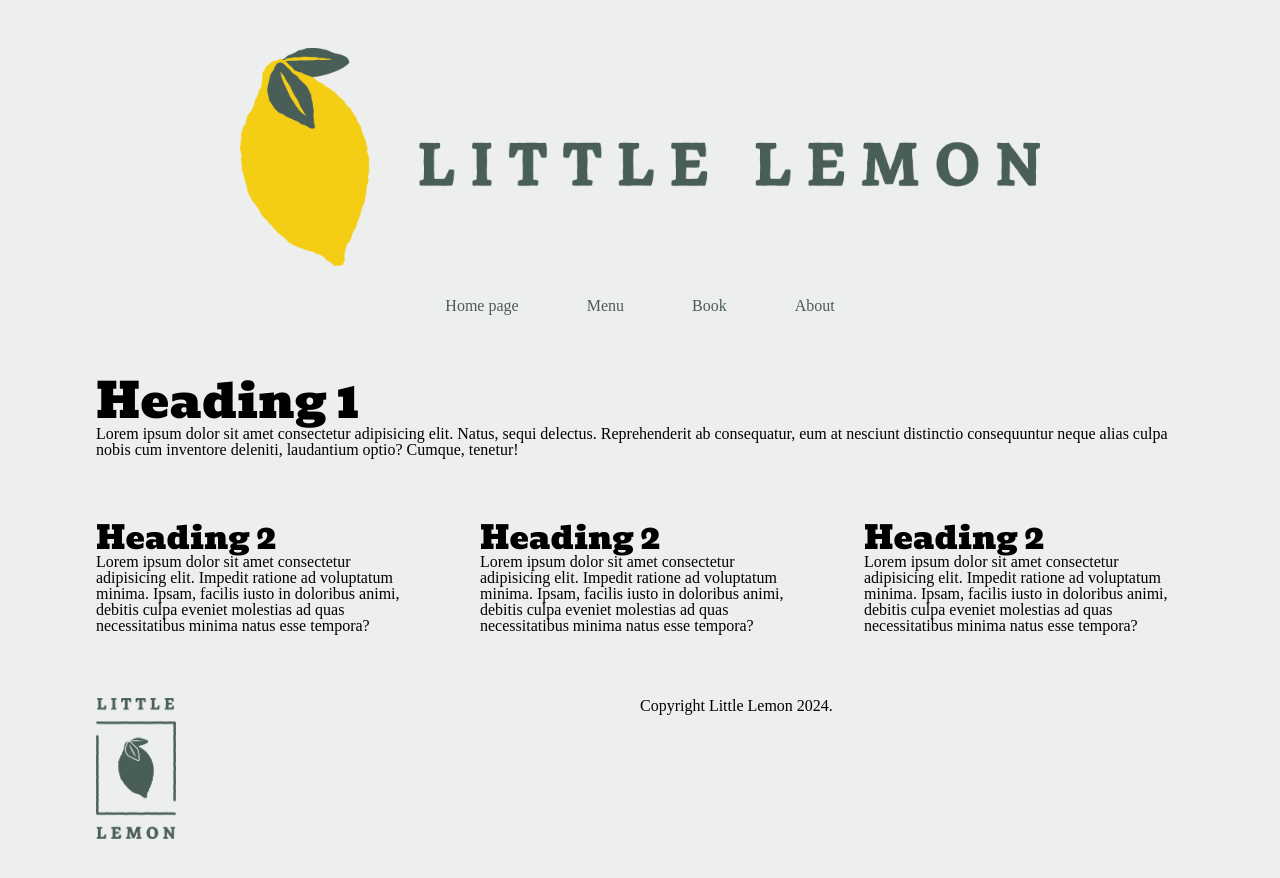
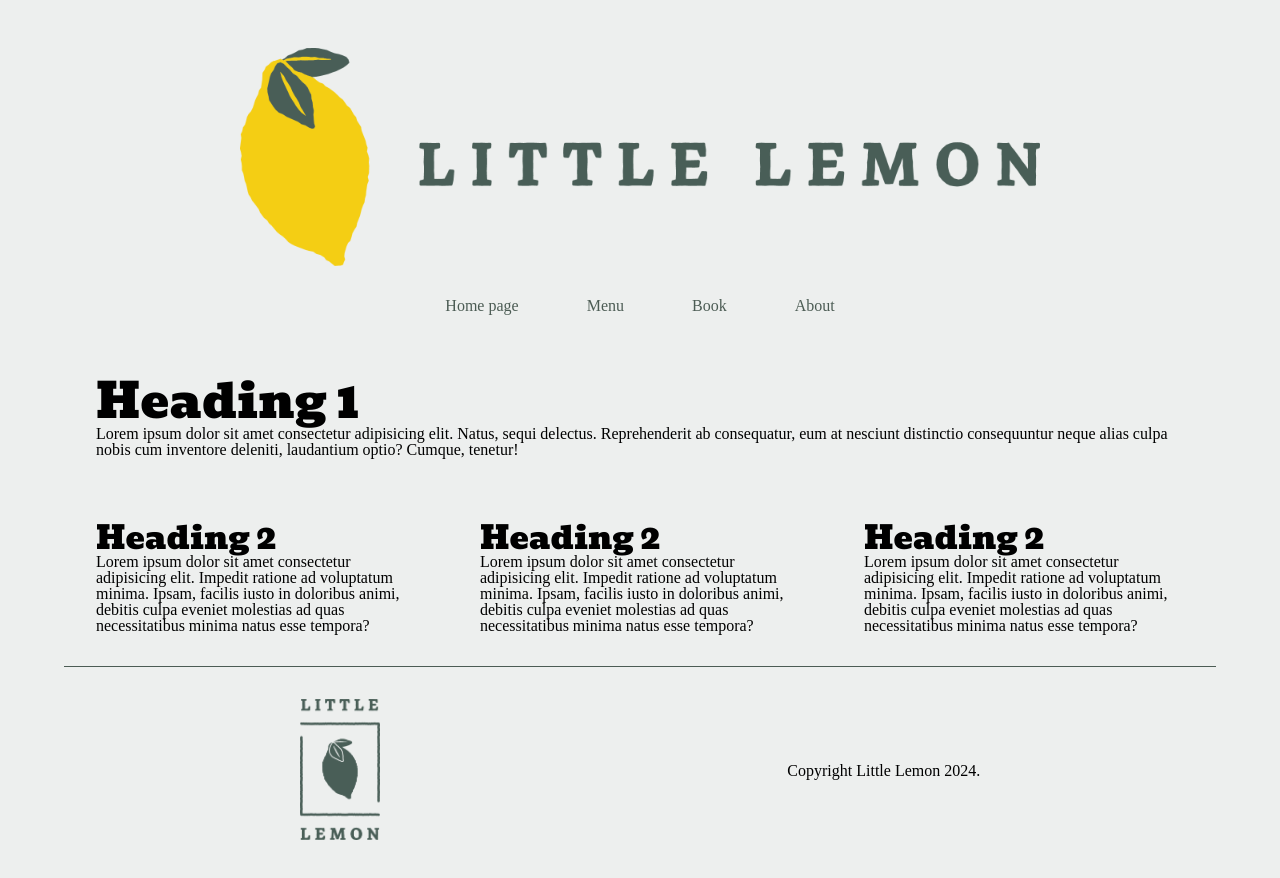
Before and after one commit to eprahoje/little-lemon-website, a plain HTML site: page index.html in a window 1280 px wide. Drawn offline with Linux system fonts and the light colour scheme; a web font is replaced by a local one.

Commit message:
Corrigindo posicionamento do footer

```diff
--- a/css/styles.css
+++ b/css/styles.css
@@ -56,13 +56,16 @@ article {
 }
 
 footer {
+    border-top: 1px solid #4c5c54;
     display: flex;
+    align-items: center;
+    justify-content: space-around;
     padding: 2rem;
 }
 
-footer div {
+/* footer div {
     flex: 1;
-}
+} */
 
 footer img {
     width: 5rem;
```
